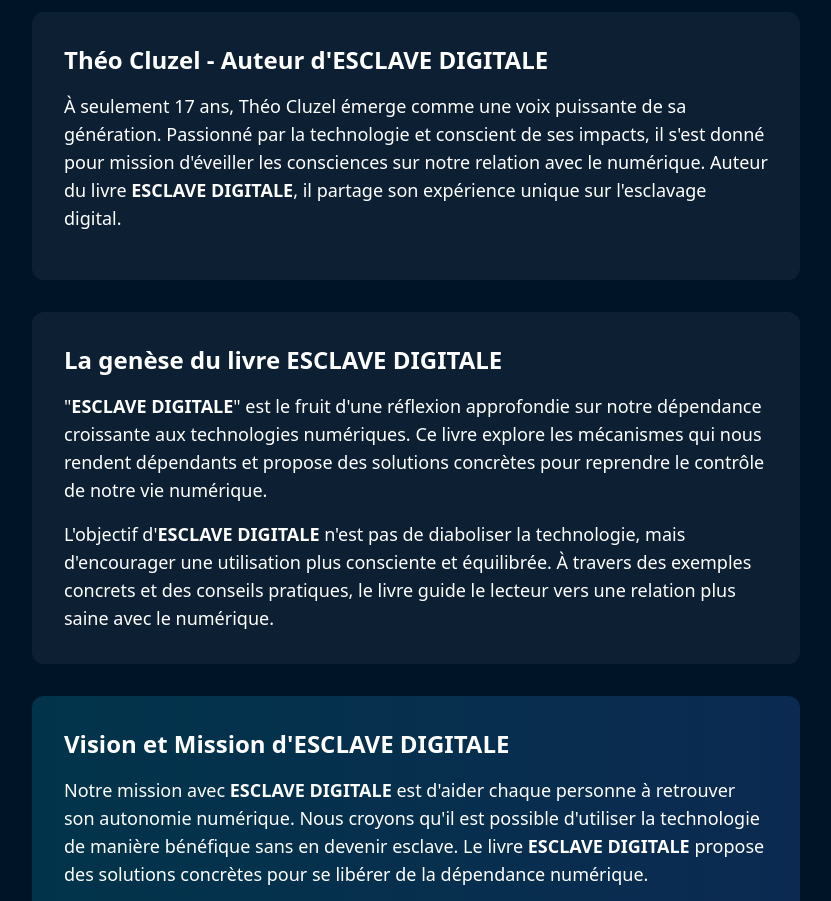
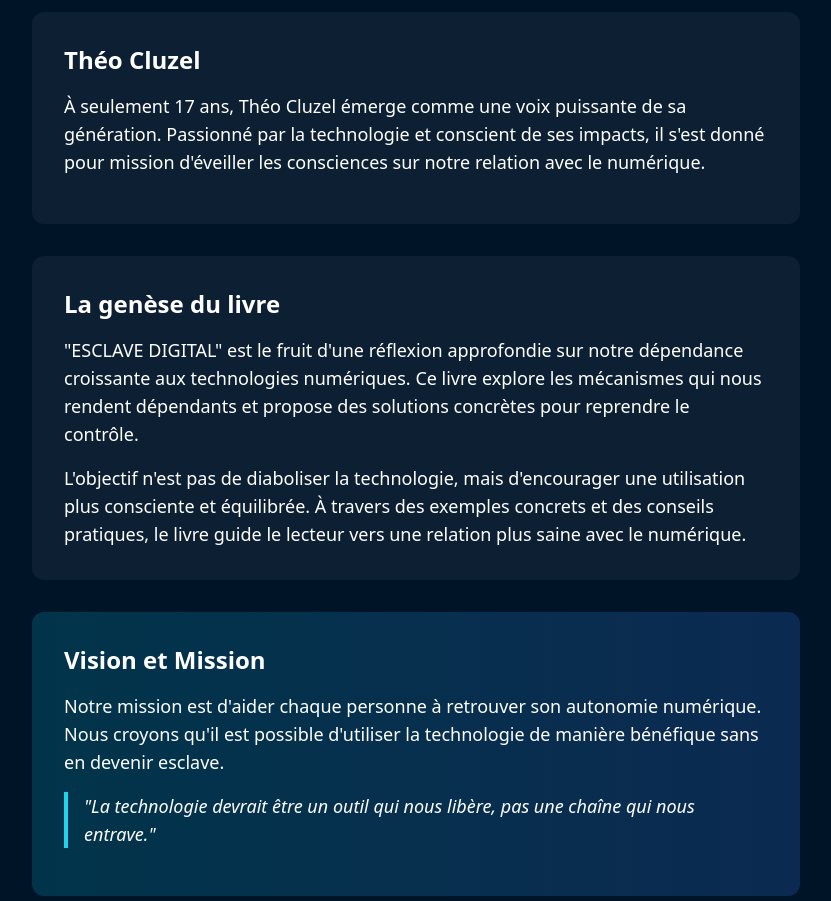
Before and after one commit to theocluzel/esclavedigital, a website: page about.html in a window 1280 px wide. Shown: the part 185-1086 px from the top of the page, without its empty margins (224-1055 px from the left). Drawn offline with nearby package versions, Linux system fonts and the light colour scheme.

Commit message:
Restauration du texte original - Suppression mots-clés en gras

```diff
--- a/about.html
+++ b/about.html
@@ -20,38 +20,38 @@
 
     <main class="flex-grow container mx-auto px-4 py-16">
         <div class="max-w-3xl mx-auto">
-            <h1 class="text-4xl font-bold mb-8">À propos de l'auteur d'ESCLAVE DIGITALE</h1>
+            <h1 class="text-4xl font-bold mb-8">À propos de l'auteur</h1>
 
             <div class="space-y-8">
                 <div class="bg-white/5 p-8 rounded-xl">
-                    <h2 class="text-2xl font-bold mb-4">Théo Cluzel - Auteur d'ESCLAVE DIGITALE</h2>
+                    <h2 class="text-2xl font-bold mb-4">Théo Cluzel</h2>
                     <div class="prose prose-invert">
                         <p class="text-lg mb-4">
-                            À seulement 17 ans, Théo Cluzel émerge comme une voix puissante de sa génération. Passionné par la technologie et conscient de ses impacts, il s'est donné pour mission d'éveiller les consciences sur notre relation avec le numérique. Auteur du livre <strong>ESCLAVE DIGITALE</strong>, il partage son expérience unique sur l'esclavage digital.
+                            À seulement 17 ans, Théo Cluzel émerge comme une voix puissante de sa génération. Passionné par la technologie et conscient de ses impacts, il s'est donné pour mission d'éveiller les consciences sur notre relation avec le numérique.
                         </p>
                     </div>
                 </div>
 
                 <div class="bg-white/5 p-8 rounded-xl">
-                    <h2 class="text-2xl font-bold mb-4">La genèse du livre ESCLAVE DIGITALE</h2>
+                    <h2 class="text-2xl font-bold mb-4">La genèse du livre</h2>
                     <div class="prose prose-invert">
                         <p class="text-lg mb-4">
-                            "<strong>ESCLAVE DIGITALE</strong>" est le fruit d'une réflexion approfondie sur notre dépendance croissante aux technologies numériques. Ce livre explore les mécanismes qui nous rendent dépendants et propose des solutions concrètes pour reprendre le contrôle de notre vie numérique.
+                            "ESCLAVE DIGITAL" est le fruit d'une réflexion approfondie sur notre dépendance croissante aux technologies numériques. Ce livre explore les mécanismes qui nous rendent dépendants et propose des solutions concrètes pour reprendre le contrôle.
                         </p>
                         <p class="text-lg">
-                            L'objectif d'<strong>ESCLAVE DIGITALE</strong> n'est pas de diaboliser la technologie, mais d'encourager une utilisation plus consciente et équilibrée. À travers des exemples concrets et des conseils pratiques, le livre guide le lecteur vers une relation plus saine avec le numérique.
+                            L'objectif n'est pas de diaboliser la technologie, mais d'encourager une utilisation plus consciente et équilibrée. À travers des exemples concrets et des conseils pratiques, le livre guide le lecteur vers une relation plus saine avec le numérique.
                         </p>
                     </div>
                 </div>
 
                 <div class="bg-gradient-to-r from-cyan-500/20 to-blue-500/20 p-8 rounded-xl">
-                    <h2 class="text-2xl font-bold mb-4">Vision et Mission d'ESCLAVE DIGITALE</h2>
+                    <h2 class="text-2xl font-bold mb-4">Vision et Mission</h2>
                     <div class="prose prose-invert">
                         <p class="text-lg mb-4">
-                            Notre mission avec <strong>ESCLAVE DIGITALE</strong> est d'aider chaque personne à retrouver son autonomie numérique. Nous croyons qu'il est possible d'utiliser la technologie de manière bénéfique sans en devenir esclave. Le livre <strong>ESCLAVE DIGITALE</strong> propose des solutions concrètes pour se libérer de la dépendance numérique.
+                            Notre mission est d'aider chaque personne à retrouver son autonomie numérique. Nous croyons qu'il est possible d'utiliser la technologie de manière bénéfique sans en devenir esclave.
                         </p>
                         <blockquote class="border-l-4 border-cyan-400 pl-4 my-4 text-lg italic">
-                            "La technologie devrait être un outil qui nous libère, pas une chaîne qui nous entrave." - Théo Cluzel, auteur d'ESCLAVE DIGITALE
+                            "La technologie devrait être un outil qui nous libère, pas une chaîne qui nous entrave."
                         </blockquote>
                     </div>
                 </div>
```
Also changed, not shown: index.html (+4 -4 lines).
